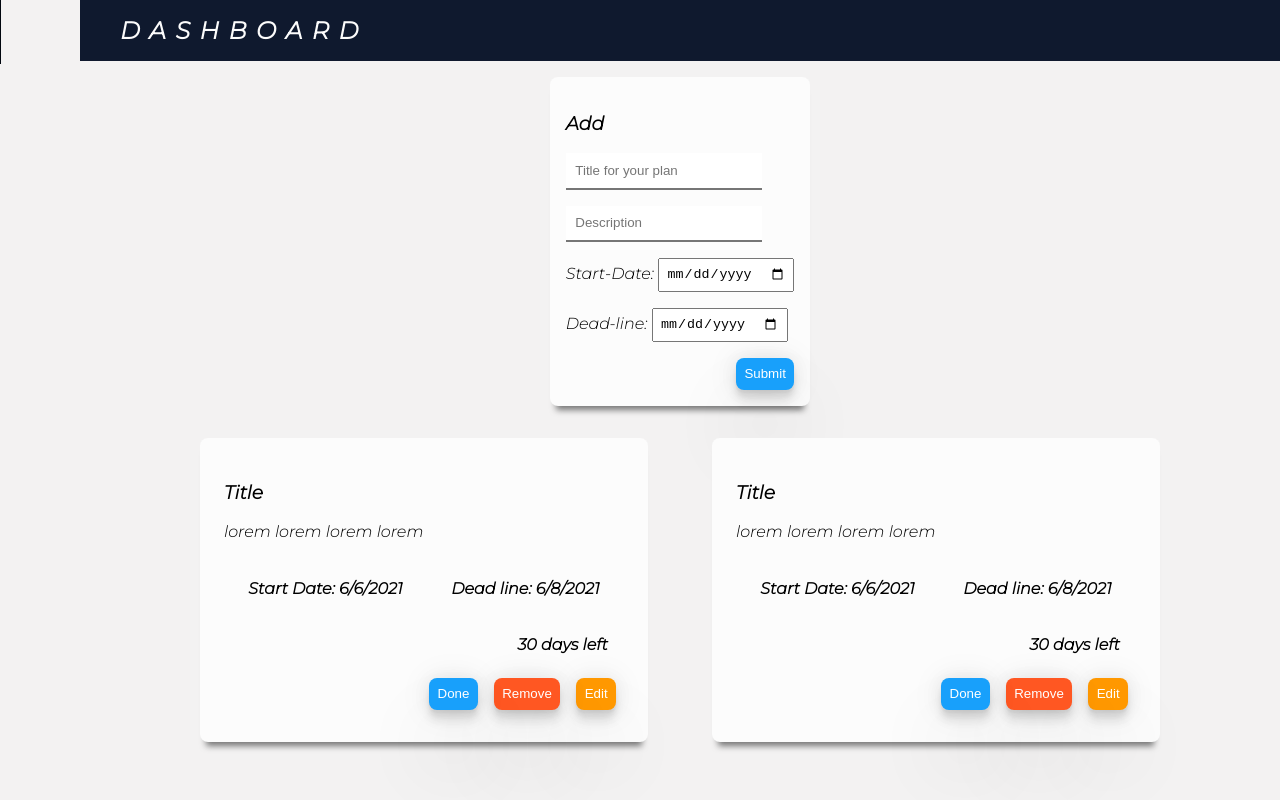
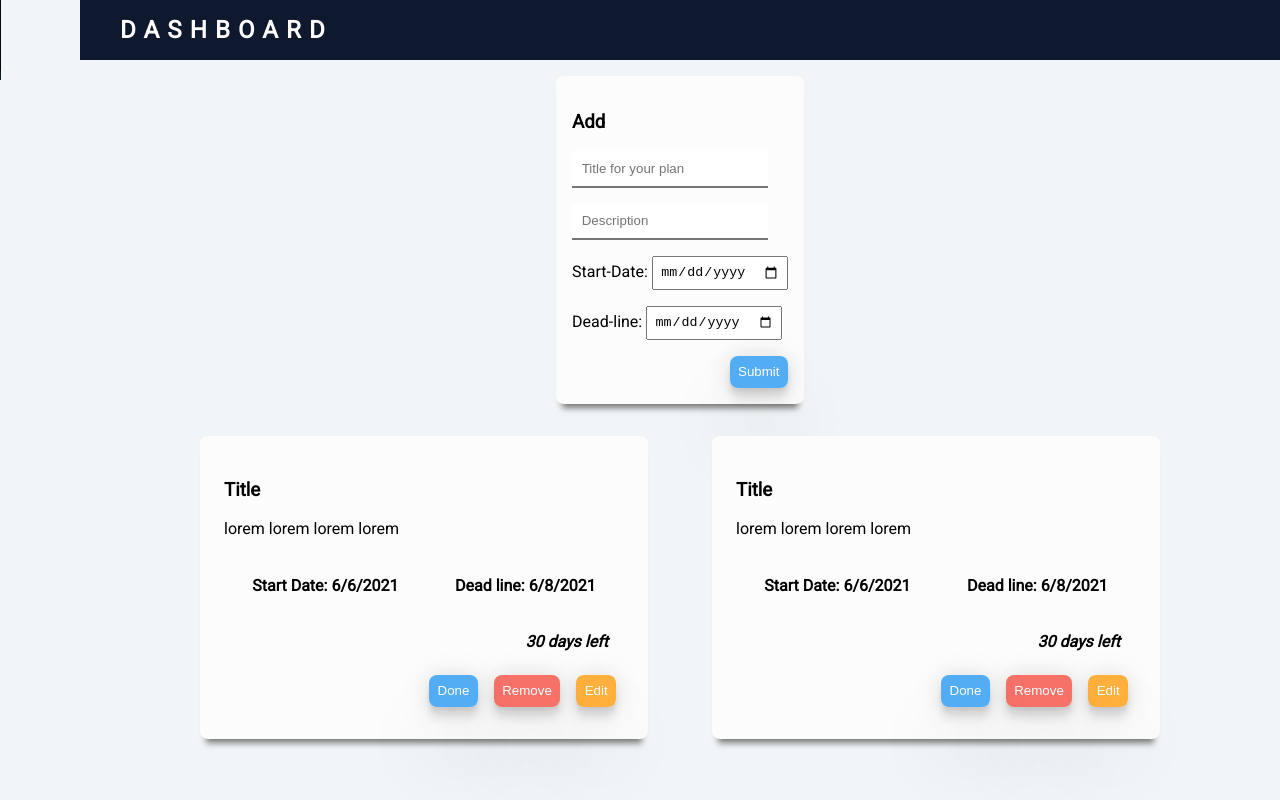
Before and after one commit to Betsegaw-hp/Todo_react_app, a React (Create React App) app: page / in a window 1280 px wide. Shown: the top 800 px of the page. Built offline with nearby package versions, Linux system fonts and the light colour scheme; grey boxes are pictures that could not be loaded.

Commit message:
modified UI

```diff
--- a/src/App.css
+++ b/src/App.css
@@ -1,4 +1,4 @@
-@import url('https://fonts.googleapis.com/css2?family=Montserrat:ital,wght@1,300&display=swap');
+@import url('https://fonts.googleapis.com/css2?family=Roboto&display=swap');
 
 :root {
   font-size: 16px;
@@ -6,16 +6,19 @@
   --nav : #0f192e;
   --nav-secondary : #0C1424;
   --header : hsl(182, 43%, 76%);
-  --background1 : hsl(0, 0%, 95%);
-  --background2 : hsl(0, 15%, 92%);
-  --background3 : hsl(0, 9%, 85%);
+  --background1 : #f2f2f2;
+  --background2 : #eee8e8;
+  --background3 : #dcd5d5;
+  --background4 : #f1f5f8;
   --background-body : hsl(0, 4%, 95%);
   --background-form : #fcfcfc;
   --background-form1 : #D8D8D8;
-  --red :#ff5722;
-  --red-secondary : #ff9800;
-  --red-light :#ffc107;
-  --light-blue : #18a0fb ;
+  --dark-red :#f44336;
+  --red-secondary : #ff9800c2;
+  --red-secondary2 : #ff9900;
+  --red-light :#f44336bf;
+  --light-blue : #2196f3c4 ;
+  --dark-blue : #2195f3 ;
   --white : #FCFCFC;
   --shadow0 :   0 2.8px 2.2px rgba(0, 0, 0, 0.034),
   0 6.7px 5.3px rgba(0, 0, 0, 0.048),
@@ -24,7 +27,7 @@
   0 1.8px 33.4px rgba(0, 0, 0, 0.086),
   0 50px 80px rgba(0, 0, 0, 0.12);
   --shadow1 :  0 10px 6px -6px #777;
-  --transition: all .5s ease-out ;
+  --transition: all .6s ease-out ;
 }
 
 ::after,
@@ -43,6 +46,7 @@ a {
   all: initial;
   color: var(--white);
   width: 100%;
+  cursor: pointer;
 }
 img {
   display: block;
@@ -54,8 +58,8 @@ body {
   padding: 0;
   box-sizing: border-box;
   min-height: 100vh;
-  background: var(--background-body) ;
-  font-family: 'Montserrat', sans-serif;
+  background: var(--background4) ;
+  font-family: 'Roboto', sans-serif;
   transition: var(--transition);
 }
 /*
@@ -63,7 +67,7 @@ body {
 */
 body::-webkit-scrollbar,
 .nav-list::-webkit-scrollbar {
-  width: 1rem;
+  width: .5rem;
 }
 
 body::-webkit-scrollbar-track,
@@ -94,11 +98,20 @@ body::-webkit-scrollbar-thumb,
  .success-btn {
   background: var(--light-blue) ;
  }
+ .success-btn:hover {
+   background: var(--dark-blue);
+ }
  .warning-btn {
   background: var(--red-secondary);
  }
+ .warning-btn:hover {
+   background: var(--red-secondary2);
+ }
  .danger-btn {
-  background: var(--red) ;
+  background: var(--red-light) ;
+ }
+ .danger-btn:hover {
+   background: var(--dark-red);
  }
 /*
  ===== Nav =====
@@ -107,7 +120,7 @@ body::-webkit-scrollbar-thumb,
   position: fixed;
   bottom: 0;
   width: 100vw;
-  height: 4rem;
+  height: 5rem;
   background: var(--nav);
 }
 
@@ -177,7 +190,7 @@ body::-webkit-scrollbar-thumb,
    border-left: none;
    border-right: none;
    outline: none;
-   transform: var(--transition);
+   transition: var(--transition);
  }
  .form-card
  .label-input:focus,
@@ -373,8 +386,9 @@ padding: 1rem 4rem;
     letter-spacing: 3ch;
     font-size: 1rem;
     font-weight: bold;
-    transform: translateX(-10%);
-    transition: transform .5s  ease-in-out;
+    transform: translateX(-15%);
+    transition: transform .5s  ease-in-out,
+                opacity .3s ease;
   }
   .navbar:hover .logo-text {
     opacity: 1;
--- a/src/js/Setting.js
+++ b/src/js/Setting.js
@@ -2,7 +2,7 @@ import React from 'react';
 
 function Setting() {
   return (
-    <section id="Setting" class="Setting">
+    <section id="Setting" className="Setting">
       <nav>
       <span>Setting</span>
     </nav>
```
Also changed, not shown: 2 other files (tests, documents, lock files or other folders).
